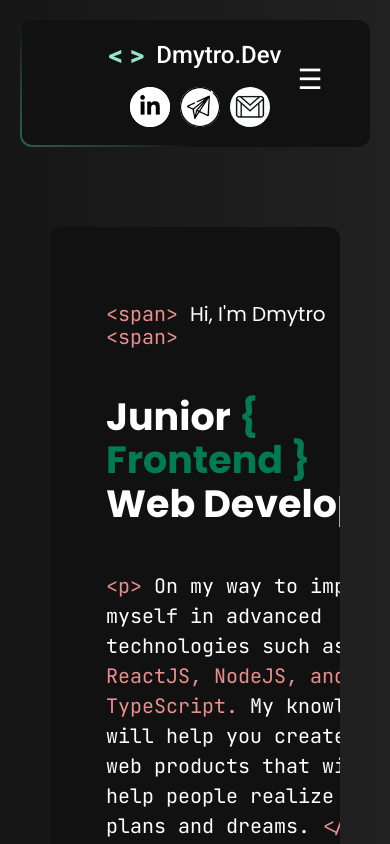
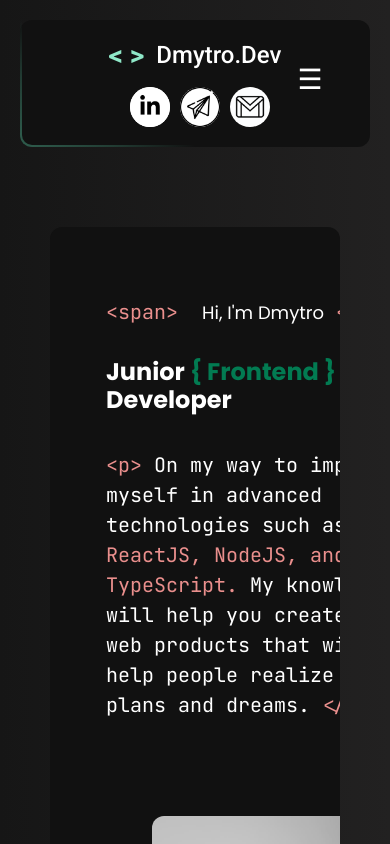
Before and after one commit to Grenky/myportfolio, a React (Create React App) app: page / in a window 390 px wide. Shown: the top 844 px of the page. Built offline with nearby package versions, Linux system fonts and the light colour scheme.

Commit message:
update mobile version 1

```diff
--- a/src/pages/Home/HomeComponents/HomeContent/HomeContent.jsx
+++ b/src/pages/Home/HomeComponents/HomeContent/HomeContent.jsx
@@ -33,9 +33,9 @@ const [showeCursor, setShowCursor] = useState(true);
             </div>
             <article className={HomeConStyles.text}>
                 <p className={HomeConStyles['first-text']}>
-                    <span className={HomeConStyles.tag}>&lt;span&gt; </span>
+                    <span className={HomeConStyles.tag}>&lt;span&gt;&nbsp; </span>
                         Hi, I'm Dmytro
-                    <span className={HomeConStyles.tag}>  &lt;span&gt;</span>
+                    <span className={HomeConStyles.tag}>&nbsp;&lt;span&gt;</span>
                 </p>
                 <h1 className={HomeConStyles.title}>Junior <span className={HomeConStyles['title-tag']}>{"{ Frontend }"}</span> Web Developer</h1>
                 <p className={HomeConStyles['last-text']}>
--- a/src/pages/Home/HomeComponents/HomeContent/HomeContent.module.scss
+++ b/src/pages/Home/HomeComponents/HomeContent/HomeContent.module.scss
@@ -69,7 +69,7 @@
 
       @media (max-width: 768px) {
         flex-direction: column-reverse;
-        gap: 30px;
+        gap: 3  0px;
       }
 
     .img-box {
@@ -98,9 +98,9 @@
         flex: 1;
 
         .first-text {
-            font-size: 20px;
+            font-size: clamp(18px, 2vw, 28px);
             font-family: 'Poppins', sans-serif;
-
+            white-space: nowrap;
             .tag {
                 color: #EA8F8D;
                 font-size: 20px;
@@ -108,12 +108,13 @@
             }
         }
         .title {
-            font-size: 38px;
+            font-size: clamp(24px, 4vw, 38px);
             font-family: 'Poppins', sans-serif;
 
 
             .title-tag {
                 color: #027B52;
+                white-space: nowrap;
             }
         }
         .last-text {
```
